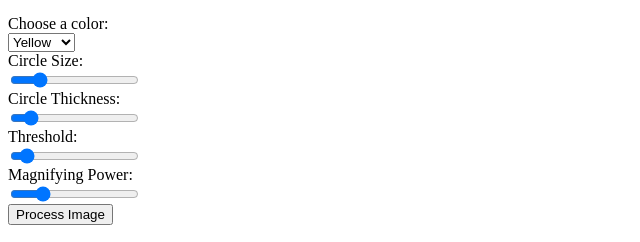
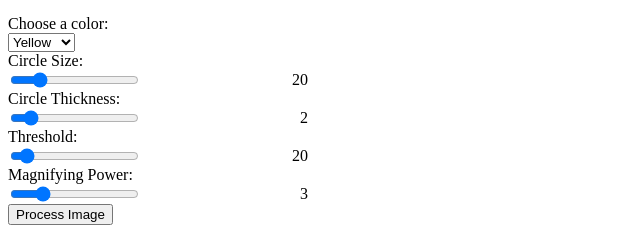
Before and after one commit to gulivan/dead-pixel-detector, a plain HTML site: page index.html in a window 1280 px wide. Shown: the part 338-580 px from the top of the page, 0-640 px from the left. Drawn offline with Linux system fonts and the light colour scheme.

Commit message:
change input display

```diff
--- a/index.html
+++ b/index.html
@@ -8,6 +8,13 @@
             flex-direction: column;
             align-items: flex-start;
             margin-bottom: 20px;
+        }
+
+        .input-wrapper {
+            display: flex;
+            justify-content: space-between;
+            align-items: center;
+            width: 300px;
         }
 
         #drop_zone {
@@ -43,6 +50,7 @@
         <div id="drop_zone">Drop files here</div>
 
         <label for="colorChoice">Choose a color:</label>
+        <div class="input-wrapper">
             <select name="colors" id="colorChoice">
                 <option value="yellow">Yellow</option>
                 <option value="orange">Orange</option>
@@ -50,22 +58,31 @@
                 <option value="green">Green</option>
                 <option value="violet">Violet</option>
             </select>
+        </div>
 
         <label for="circleSize">Circle Size:</label>
+        <div class="input-wrapper">
             <input type="range" id="circleSize" name="circleSize" min="1" max="100" value="20">
             <span id="circleSizeValue"></span>
+        </div>
 
         <label for="circleThickness">Circle Thickness:</label>
+        <div class="input-wrapper">
             <input type="range" id="circleThickness" name="circleThickness" min="1" max="10" value="2">
             <span id="circleThicknessValue"></span>
+        </div>
 
         <label for="threshold">Threshold:</label>
+        <div class="input-wrapper">
             <input type="range" id="threshold" name="threshold" min="0" max="255" value="20">
             <span id="thresholdValue"></span>
+        </div>
 
         <label for="magnifyPower">Magnifying Power:</label>
+        <div class="input-wrapper">
             <input type="range" id="magnifyPower" name="magnifyPower" min="1" max="10" value="3">
             <span id="magnifyPowerValue"></span>
+        </div>
 
         <button id="processImage">Process Image</button>
     </div>
@@ -73,8 +90,6 @@
     <img id="uploadedImage" style="display:none"/>
     <canvas id="canvas"></canvas>
     <div id="magnifier"></div>
-
-
     <script>
        const dropZone = document.getElementById('drop_zone');
         const fileUpload = document.getElementById('fileUpload');
@@ -188,6 +203,13 @@
             magnifier.style.backgroundSize = `${canvas.width * magnifyPower}px ${canvas.height * magnifyPower}px`;
             magnifier.style.backgroundPosition = `-${cx * magnifyPower - radius}px -${cy * magnifyPower - radius}px`;
         }
+    // add this script to the bottom of your existing script
+    window.onload = function() {
+        document.getElementById('circleSizeValue').textContent = document.getElementById('circleSize').value;
+        document.getElementById('circleThicknessValue').textContent = document.getElementById('circleThickness').value;
+        document.getElementById('thresholdValue').textContent = document.getElementById('threshold').value;
+        document.getElementById('magnifyPowerValue').textContent = document.getElementById('magnifyPower').value;
+    };
     </script>
 </body>
 </html>
```
Lines whose indentation alone changed are shown as unchanged.
